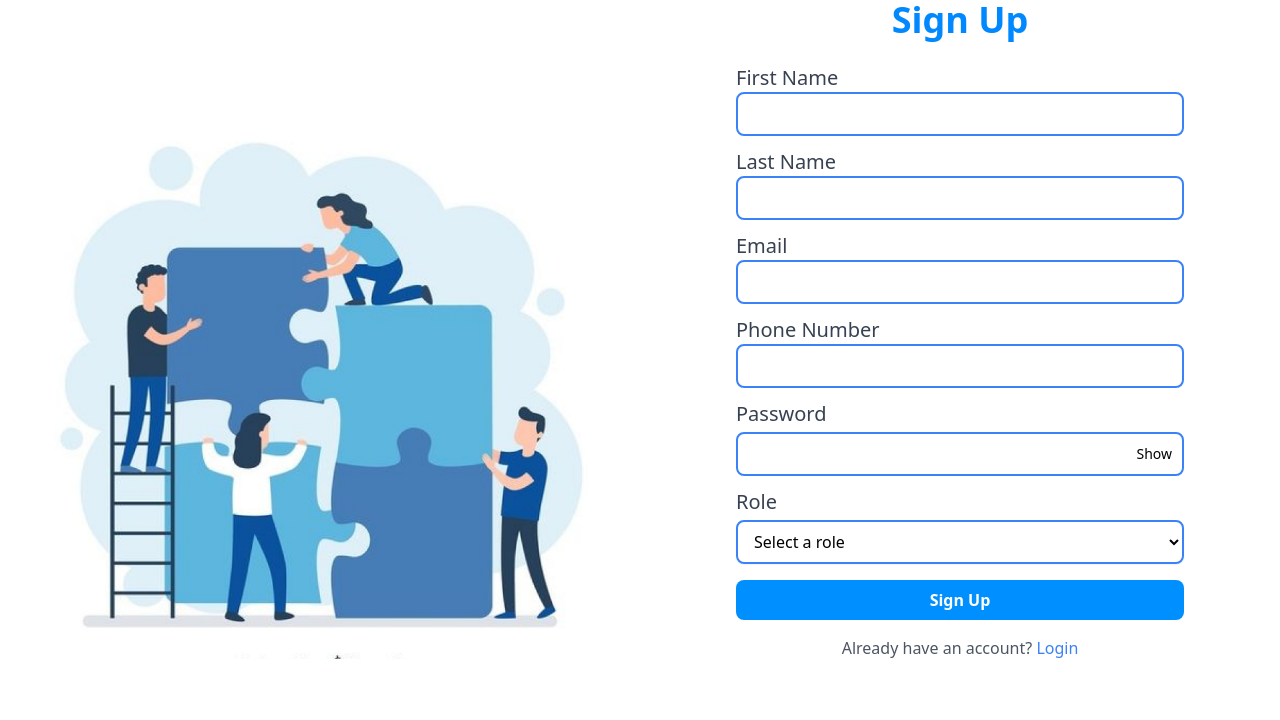
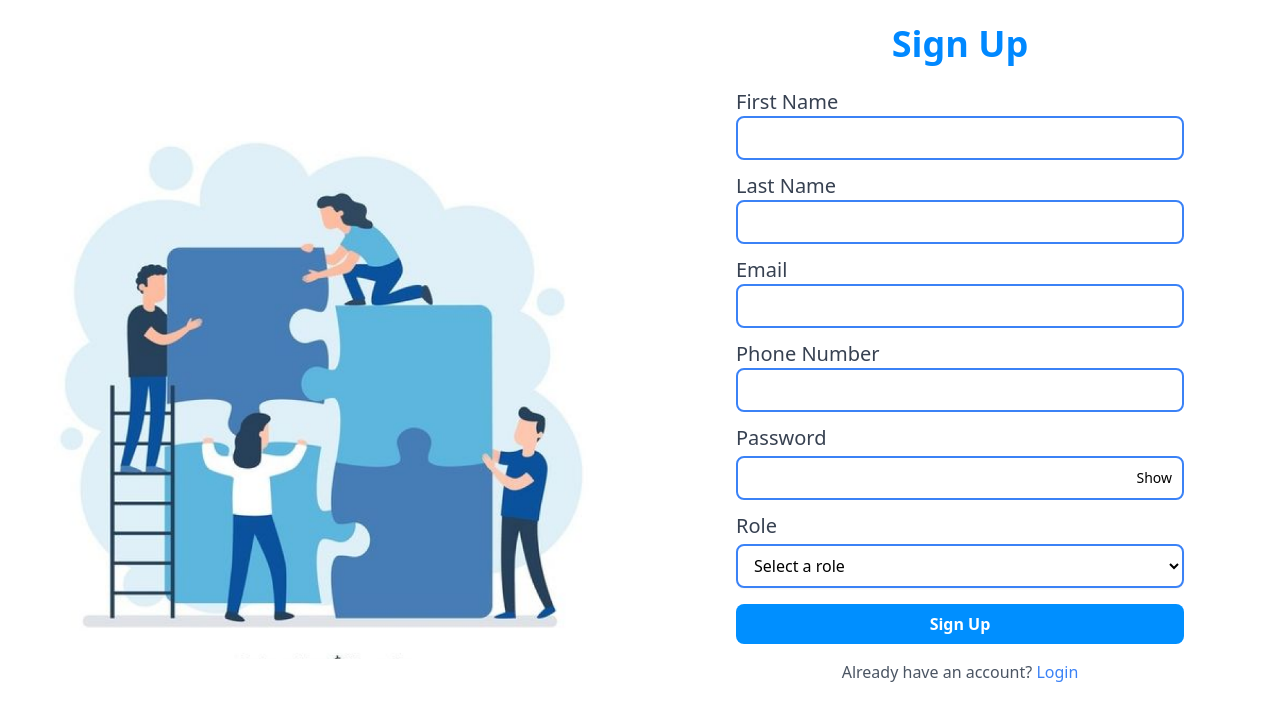
Before and after one commit to Daisy-che/Zenith-dashboard, a Next.js app: page /sign-up in a window 1280 px wide. Shown: the top 720 px of the page. Built offline with nearby package versions, Linux system fonts and the light colour scheme.

Commit message:
added chane

```diff
--- a/src/app/sign-up/page.tsx
+++ b/src/app/sign-up/page.tsx
@@ -102,7 +102,7 @@ export default function SignUpForm() {
       </div>
       <div className="w-full lg:w-1/2 flex items-start justify-center lg:">
         <div className="max-w-md w-full">
-          <h2 className="text-3xl lg:text-4xl font-bold mb-6 text-[#0088ff] text-center ">
+          <h2 className="text-3xl lg:text-4xl font-bold m-6 text-[#0088ff] text-center ">
             Sign Up
           </h2>
           <form onSubmit={handleSubmit(onSubmit)} className="space-y-3">
@@ -244,7 +244,7 @@ export default function SignUpForm() {
             <div>
               <button
                 type="submit"
-                className={`w-full mt-4 flex justify-center bg-[#008fff] text-white py-2 px-4 font-bold rounded-lg hover:bg-[#EF5B1C] transition-colors duration-300 ${
+                className={`w-full mt-4 flex justify-center bg-[#008fff] text-white py-2 px-4 font-bold rounded-lg hover:bg-[#008fff] transition-colors duration-300 ${
                   isSubmitting ? "opacity-50 cursor-not-allowed" : ""
                 }`}
                 disabled={isSubmitting}
```
